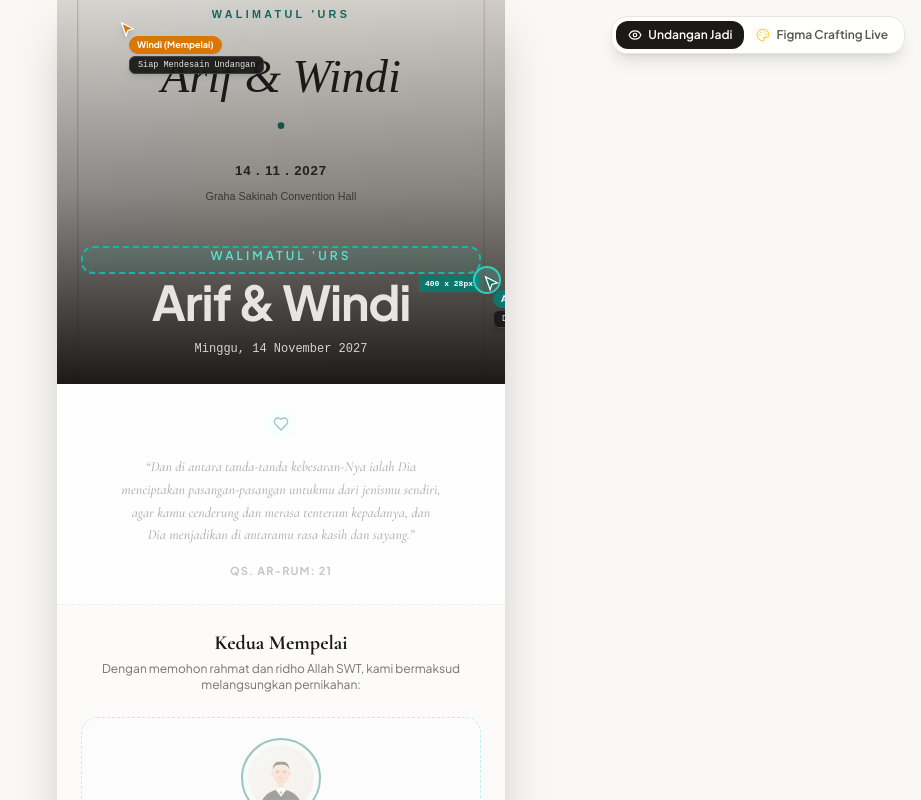
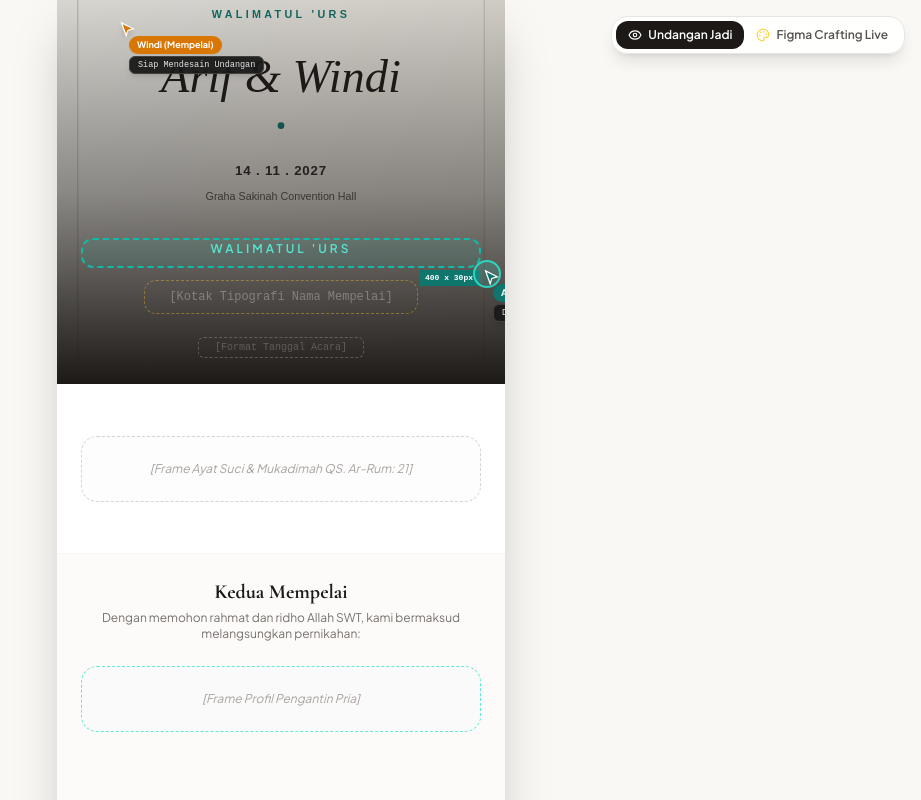
Before and after one commit to AhmadArifff/wedding-plan, a Next.js app in the folder apps/invite/: page /v/arif-windi in a window 1280 px wide. Both pictures are taken after a click on the button "Buka Undangan". Shown: the top 800 px of the page, without its empty margins (359-1280 px from the left). Built offline with nearby package versions, Linux system fonts and the light colour scheme.

Commit message:
feat(invitation): implement reactive typing, avatar zoom drops, icon reveals, CTA assembly, and QRIS snap across all elements in main invitation

```diff
--- a/apps/invite/src/app/v/[slug]/page.tsx
+++ b/apps/invite/src/app/v/[slug]/page.tsx
@@ -11,6 +11,7 @@ import {
   CheckCircle,
   Palette,
   Eye,
+  Sparkles,
 } from 'lucide-react';
 import {
   WaxSealEnvelopeCover,
@@ -34,6 +35,11 @@ export default function PublicInvitationPage() {
   const [craftingState, setCraftingState] = React.useState<CraftingState | null>(null);
   const mainContainerRef = React.useRef<HTMLElement | null>(null);
   const [wishes, setWishes] = React.useState<RsvpWish[]>(DUMMY_RSVP_WISHES);
+
+  // Helper status perakitan tiap elemen
+  const isDone = (id: string) =>
+    craftingState?.completedStepIds.includes(id) || craftingState?.isFinished || !craftingState;
+  const isActive = (id: string) => craftingState?.activeStepId === id;
   const [senderName, setSenderName] = React.useState('');
   const [senderMessage, setSenderMessage] = React.useState('');
   const [isWishSent, setIsWishSent] = React.useState(false);
@@ -176,56 +182,62 @@ export default function PublicInvitationPage() {
             />
             <div className="absolute inset-0 bg-gradient-to-t from-stone-900 via-stone-900/40 to-transparent flex flex-col justify-end p-6 text-white text-center">
               {/* Element 1: Walimatul 'Urs Header */}
-              <div data-craft-id="hero-header" className="relative min-h-[28px] flex items-center justify-center">
+              <div data-craft-id="hero-header" className="relative min-h-[30px] flex items-center justify-center">
+                {!isDone('hero-header') && !isActive('hero-header') ? (
+                  <div className="border border-dashed border-teal-400/40 rounded-lg px-4 py-1 text-[10px] uppercase font-mono tracking-widest text-teal-300/40 select-none">
+                    [Kotak Header Walimatul 'Urs]
+                  </div>
+                ) : (
                   <span className="text-xs uppercase tracking-[0.25em] text-teal-300 font-semibold mb-2">
-                  {craftingState?.activeStepId === 'hero-header' && craftingState.subPhase === 'typing'
+                    {isActive('hero-header') && craftingState?.subPhase === 'typing'
                       ? craftingState.typedText
-                    : craftingState?.completedStepIds.includes('hero-header') || !craftingState
-                    ? "Walimatul 'Urs"
-                    : craftingState?.activeStepId === 'hero-header' && craftingState.subPhase === 'settling'
-                    ? "[Kotak Header Walimatul 'Urs]"
                       : "Walimatul 'Urs"}
+                    {isActive('hero-header') && craftingState?.subPhase === 'typing' && (
+                      <span className="inline-block w-1.5 h-3 bg-teal-300 ml-1 animate-pulse" />
+                    )}
                   </span>
-                {craftingState?.activeStepId === 'hero-header' && craftingState.subPhase === 'typing' && (
-                  <span className="inline-block w-1.5 h-3 bg-teal-300 ml-1 animate-pulse" />
                 )}
               </div>
 
               {/* Element 2: Nama Mempelai Hero + Font Cormorant Garamond */}
-              <div data-craft-id="hero-names" className="relative min-h-[56px] flex items-center justify-center">
+              <div data-craft-id="hero-names" className="relative min-h-[58px] flex items-center justify-center">
+                {!isDone('hero-names') && !isActive('hero-names') ? (
+                  <div className="border border-dashed border-amber-400/40 rounded-xl px-6 py-2 text-xs font-mono text-stone-300/40 select-none">
+                    [Kotak Tipografi Nama Mempelai]
+                  </div>
+                ) : (
                   <h1
-                  className={`text-4xl sm:text-5xl font-bold tracking-tight transition-all duration-300 ${
-                    craftingState?.isSpecialFontActive || craftingState?.completedStepIds.includes('hero-names') || !craftingState
+                    className={`text-4xl sm:text-5xl font-bold tracking-tight transition-all duration-500 ${
+                      craftingState?.isSpecialFontActive || isDone('hero-names')
                         ? 'font-serif italic text-white'
                         : 'font-sans text-stone-200'
                     }`}
                   >
-                  {craftingState?.activeStepId === 'hero-names' && craftingState.subPhase === 'typing'
+                    {isActive('hero-names') && craftingState?.subPhase === 'typing'
                       ? craftingState.typedText
-                    : craftingState?.completedStepIds.includes('hero-names') || !craftingState
-                    ? `${DUMMY_INVITATION.groomNick} & ${DUMMY_INVITATION.brideNick}`
-                    : craftingState?.activeStepId === 'hero-names' && craftingState.subPhase === 'settling'
-                    ? "[Kotak Nama Mempelai]"
                       : `${DUMMY_INVITATION.groomNick} & ${DUMMY_INVITATION.brideNick}`}
+                    {isActive('hero-names') && craftingState?.subPhase === 'typing' && (
+                      <span className="inline-block w-2 h-8 bg-amber-400 ml-1 animate-pulse" />
+                    )}
                   </h1>
-                {craftingState?.activeStepId === 'hero-names' && craftingState.subPhase === 'typing' && (
-                  <span className="inline-block w-2 h-8 bg-amber-400 ml-1 animate-pulse" />
                 )}
               </div>
 
               {/* Element 3: Tanggal Akad & Resepsi */}
-              <div data-craft-id="hero-date" className="relative min-h-[22px] flex items-center justify-center mt-2">
+              <div data-craft-id="hero-date" className="relative min-h-[26px] flex items-center justify-center mt-2">
+                {!isDone('hero-date') && !isActive('hero-date') ? (
+                  <div className="border border-dashed border-stone-400/40 rounded-md px-4 py-0.5 text-[10px] font-mono text-stone-400/40 select-none">
+                    [Format Tanggal Acara]
+                  </div>
+                ) : (
                   <p className="text-xs text-stone-300 font-mono">
-                  {craftingState?.activeStepId === 'hero-date' && craftingState.subPhase === 'typing'
+                    {isActive('hero-date') && craftingState?.subPhase === 'typing'
                       ? craftingState.typedText
-                    : craftingState?.completedStepIds.includes('hero-date') || !craftingState
-                    ? "Minggu, 14 November 2027"
-                    : craftingState?.activeStepId === 'hero-date' && craftingState.subPhase === 'settling'
-                    ? "[Tanggal Akad & Resepsi]"
                       : "Minggu, 14 November 2027"}
+                    {isActive('hero-date') && craftingState?.subPhase === 'typing' && (
+                      <span className="inline-block w-1.5 h-3 bg-stone-300 ml-1 animate-pulse" />
+                    )}
                   </p>
-                {craftingState?.activeStepId === 'hero-date' && craftingState.subPhase === 'typing' && (
-                  <span className="inline-block w-1.5 h-3 bg-stone-300 ml-1 animate-pulse" />
                 )}
               </div>
             </div>
@@ -234,21 +246,33 @@ export default function PublicInvitationPage() {
           {/* Element 4: Ayat Suci & Mukadimah */}
           <section
             data-craft-id="verse-box"
-            className={`p-6 text-center space-y-4 border-b border-stone-100 transition-all duration-500 ${
-              craftingState && !craftingState.completedStepIds.includes('verse-box') && craftingState.activeStepId !== 'verse-box'
-                ? 'opacity-40 border-dashed border-stone-300 bg-stone-50/50'
-                : 'opacity-100'
-            }`}
+            className="p-6 text-center space-y-4 border-b border-stone-100 min-h-[170px] flex flex-col justify-center transition-all duration-500"
           >
-            <div className="w-8 h-8 rounded-full bg-teal-50 text-teal-800 flex items-center justify-center mx-auto">
+            {!isDone('verse-box') && !isActive('verse-box') ? (
+              <div className="border border-dashed border-stone-300 rounded-2xl p-6 text-stone-400 italic text-xs bg-stone-50/40 select-none">
+                [Frame Ayat Suci &amp; Mukadimah QS. Ar-Rum: 21]
+              </div>
+            ) : (
+              <div className="space-y-3">
+                {/* Heart Icon drops in with bounce */}
+                <div className="w-8 h-8 rounded-full bg-teal-50 text-teal-800 flex items-center justify-center mx-auto animate-in zoom-in-75 duration-300 shadow-xs">
                   <Heart className="w-4 h-4 text-teal-700" />
                 </div>
-            <p className="font-serif italic text-sm text-stone-700 leading-relaxed max-w-xs mx-auto">
-              &ldquo;Dan di antara tanda-tanda kebesaran-Nya ialah Dia menciptakan pasangan-pasangan untukmu dari jenismu sendiri, agar kamu cenderung dan merasa tenteram kepadanya, dan Dia menjadikan di antaramu rasa kasih dan sayang.&rdquo;
+                {/* Verse text types/reveals */}
+                <p className="font-serif italic text-sm text-stone-700 leading-relaxed max-w-xs mx-auto animate-in fade-in duration-300">
+                  &ldquo;{isActive('verse-box') && craftingState?.subPhase === 'typing'
+                    ? craftingState.typedText
+                    : 'Dan di antara tanda-tanda kebesaran-Nya ialah Dia menciptakan pasangan-pasangan untukmu dari jenismu sendiri, agar kamu cenderung dan merasa tenteram kepadanya, dan Dia menjadikan di antaramu rasa kasih dan sayang.'}&rdquo;
+                  {isActive('verse-box') && craftingState?.subPhase === 'typing' && (
+                    <span className="inline-block w-1.5 h-3.5 bg-teal-700 ml-0.5 animate-pulse" />
+                  )}
                 </p>
-            <span className="text-[11px] font-bold text-stone-500 uppercase tracking-widest block">
+                {/* Badge citation */}
+                <span className="text-[11px] font-bold text-stone-500 uppercase tracking-widest block animate-in slide-in-from-bottom-1 duration-300">
                   QS. AR-RUM: 21
                 </span>
+              </div>
+            )}
           </section>
 
           {/* Profil Kedua Mempelai */}
@@ -262,51 +286,69 @@ export default function PublicInvitationPage() {
 
             <div className="space-y-6">
               {/* Element 5: Pengantin Pria (Arif) */}
-              <div
-                data-craft-id="groom-card"
-                className={`bg-white p-5 rounded-2xl border transition-all duration-500 text-center shadow-xs ${
-                  craftingState && !craftingState.completedStepIds.includes('groom-card') && craftingState.activeStepId !== 'groom-card'
-                    ? 'opacity-40 border-dashed border-teal-300'
-                    : 'opacity-100 border-stone-200'
-                }`}
-              >
-                <div className="w-20 h-20 mx-auto rounded-full p-1 border-2 border-teal-700 bg-teal-50 mb-3">
+              <div data-craft-id="groom-card" className="min-h-[160px]">
+                {!isDone('groom-card') && !isActive('groom-card') ? (
+                  <div className="border border-dashed border-teal-300 rounded-2xl p-6 text-center text-xs text-stone-400 italic bg-stone-50/40 h-full flex items-center justify-center select-none">
+                    [Frame Profil Pengantin Pria]
+                  </div>
+                ) : (
+                  <div className="bg-white p-5 rounded-2xl border border-stone-200 text-center shadow-xs animate-in fade-in duration-300">
+                    {/* Avatar image drops with zoom */}
+                    <div className="w-20 h-20 mx-auto rounded-full p-1 border-2 border-teal-700 bg-teal-50 mb-3 animate-in zoom-in-75 duration-300 shadow-xs">
                       <img
                         src="/generated/avatar-groom.svg"
                         alt={DUMMY_INVITATION.groomFullName}
                         className="w-full h-full rounded-full object-cover"
                       />
                     </div>
+                    {/* Full Name types out */}
                     <h3 className="font-serif font-bold text-lg text-stone-900">
-                  {DUMMY_INVITATION.groomFullName}
+                      {isActive('groom-card') && craftingState?.subPhase === 'typing'
+                        ? craftingState.typedText
+                        : DUMMY_INVITATION.groomFullName}
+                      {isActive('groom-card') && craftingState?.subPhase === 'typing' && (
+                        <span className="inline-block w-1.5 h-4 bg-teal-700 ml-1 animate-pulse" />
+                      )}
                     </h3>
-                <p className="text-xs text-stone-500 mt-1">
+                    {/* Parents text slides up */}
+                    <p className="text-xs text-stone-500 mt-1 animate-in slide-in-from-bottom-2 duration-300">
                       {DUMMY_INVITATION.groomParents}
                     </p>
                   </div>
+                )}
+              </div>
 
               {/* Element 6: Pengantin Wanita (Windi) */}
-              <div
-                data-craft-id="bride-card"
-                className={`bg-white p-5 rounded-2xl border transition-all duration-500 text-center shadow-xs ${
-                  craftingState && !craftingState.completedStepIds.includes('bride-card') && craftingState.activeStepId !== 'bride-card'
-                    ? 'opacity-40 border-dashed border-amber-300'
-                    : 'opacity-100 border-stone-200'
-                }`}
-              >
-                <div className="w-20 h-20 mx-auto rounded-full p-1 border-2 border-amber-600 bg-amber-50 mb-3">
+              <div data-craft-id="bride-card" className="min-h-[160px]">
+                {!isDone('bride-card') && !isActive('bride-card') ? (
+                  <div className="border border-dashed border-amber-300 rounded-2xl p-6 text-center text-xs text-stone-400 italic bg-stone-50/40 h-full flex items-center justify-center select-none">
+                    [Frame Profil Pengantin Wanita]
+                  </div>
+                ) : (
+                  <div className="bg-white p-5 rounded-2xl border border-stone-200 text-center shadow-xs animate-in fade-in duration-300">
+                    {/* Avatar image drops with zoom */}
+                    <div className="w-20 h-20 mx-auto rounded-full p-1 border-2 border-amber-600 bg-amber-50 mb-3 animate-in zoom-in-75 duration-300 shadow-xs">
                       <img
                         src="/generated/avatar-bride.svg"
                         alt={DUMMY_INVITATION.brideFullName}
                         className="w-full h-full rounded-full object-cover"
                       />
                     </div>
+                    {/* Full Name types out */}
                     <h3 className="font-serif font-bold text-lg text-stone-900">
-                  {DUMMY_INVITATION.brideFullName}
+                      {isActive('bride-card') && craftingState?.subPhase === 'typing'
+                        ? craftingState.typedText
+                        : DUMMY_INVITATION.brideFullName}
+                      {isActive('bride-card') && craftingState?.subPhase === 'typing' && (
+                        <span className="inline-block w-1.5 h-4 bg-amber-600 ml-1 animate-pulse" />
+                      )}
                     </h3>
-                <p className="text-xs text-stone-500 mt-1">
+                    {/* Parents text slides up */}
+                    <p className="text-xs text-stone-500 mt-1 animate-in slide-in-from-bottom-2 duration-300">
                       {DUMMY_INVITATION.brideParents}
                     </p>
+                  </div>
+                )}
               </div>
             </div>
           </section>
@@ -322,21 +364,27 @@ export default function PublicInvitationPage() {
 
             <div className="space-y-4">
               {/* Element 7: Akad Nikah */}
-              <div
-                data-craft-id="agenda-akad"
-                className={`rounded-2xl p-4 border transition-all duration-500 space-y-2 ${
-                  craftingState && !craftingState.completedStepIds.includes('agenda-akad') && craftingState.activeStepId !== 'agenda-akad'
-                    ? 'opacity-40 border-dashed border-stone-300 bg-stone-50/50'
-                    : 'opacity-100 bg-stone-50 border-stone-200'
-                }`}
-              >
+              <div data-craft-id="agenda-akad" className="min-h-[110px]">
+                {!isDone('agenda-akad') && !isActive('agenda-akad') ? (
+                  <div className="border border-dashed border-stone-300 rounded-2xl p-5 text-center text-xs text-stone-400 italic bg-stone-50/40 h-full flex items-center justify-center select-none">
+                    [Frame Agenda Akad Nikah]
+                  </div>
+                ) : (
+                  <div className="bg-stone-50 rounded-2xl p-4 border border-stone-200 space-y-2 animate-in fade-in duration-300">
                     <div className="flex items-center justify-between">
-                  <span className="font-serif font-bold text-base text-stone-900">Akad Nikah</span>
-                  <span className="text-[11px] font-semibold px-2.5 py-0.5 rounded-full bg-teal-100 text-teal-800">
+                      <span className="font-serif font-bold text-base text-stone-900">
+                        {isActive('agenda-akad') && craftingState?.subPhase === 'typing'
+                          ? craftingState.typedText
+                          : 'Akad Nikah'}
+                        {isActive('agenda-akad') && craftingState?.subPhase === 'typing' && (
+                          <span className="inline-block w-1.5 h-3.5 bg-stone-700 ml-0.5 animate-pulse" />
+                        )}
+                      </span>
+                      <span className="text-[11px] font-semibold px-2.5 py-0.5 rounded-full bg-teal-100 text-teal-800 animate-in zoom-in-75 duration-200">
                         Khusus Keluarga
                       </span>
                     </div>
-                <div className="text-xs text-stone-600 space-y-1">
+                    <div className="text-xs text-stone-600 space-y-1 animate-in slide-in-from-bottom-1 duration-300">
                       <div className="flex items-center gap-1.5">
                         <Calendar className="w-3.5 h-3.5 text-stone-500" />
                         <span>Minggu, 14 November 2027</span>
@@ -351,23 +399,31 @@ export default function PublicInvitationPage() {
                       </div>
                     </div>
                   </div>
+                )}
+              </div>
 
               {/* Element 8: Resepsi Pernikahan */}
-              <div
-                data-craft-id="agenda-resepsi"
-                className={`rounded-2xl p-4 border transition-all duration-500 space-y-2 ${
-                  craftingState && !craftingState.completedStepIds.includes('agenda-resepsi') && craftingState.activeStepId !== 'agenda-resepsi'
-                    ? 'opacity-40 border-dashed border-amber-300 bg-amber-50/20'
-                    : 'opacity-100 bg-amber-50/50 border-amber-200'
-                }`}
-              >
+              <div data-craft-id="agenda-resepsi" className="min-h-[110px]">
+                {!isDone('agenda-resepsi') && !isActive('agenda-resepsi') ? (
+                  <div className="border border-dashed border-amber-300 rounded-2xl p-5 text-center text-xs text-stone-400 italic bg-amber-50/20 h-full flex items-center justify-center select-none">
+                    [Frame Agenda Resepsi Pernikahan]
+                  </div>
+                ) : (
+                  <div className="bg-amber-50/50 rounded-2xl p-4 border border-amber-200 space-y-2 animate-in fade-in duration-300">
                     <div className="flex items-center justify-between">
-                  <span className="font-serif font-bold text-base text-stone-900">Resepsi Pernikahan</span>
-                  <span className="text-[11px] font-semibold px-2.5 py-0.5 rounded-full bg-amber-100 text-amber-800">
+                      <span className="font-serif font-bold text-base text-stone-900">
+                        {isActive('agenda-resepsi') && craftingState?.subPhase === 'typing'
+                          ? craftingState.typedText
+                          : 'Resepsi Pernikahan'}
+                        {isActive('agenda-resepsi') && craftingState?.subPhase === 'typing' && (
+                          <span className="inline-block w-1.5 h-3.5 bg-amber-700 ml-0.5 animate-pulse" />
+                        )}
+                      </span>
+                      <span className="text-[11px] font-semibold px-2.5 py-0.5 rounded-full bg-amber-100 text-amber-800 animate-in zoom-in-75 duration-200">
                         Umum &amp; Kerabat
                       </span>
                     </div>
-                <div className="text-xs text-stone-600 space-y-1">
+                    <div className="text-xs text-stone-600 space-y-1 animate-in slide-in-from-bottom-1 duration-300">
                       <div className="flex items-center gap-1.5">
                         <Calendar className="w-3.5 h-3.5 text-stone-500" />
                         <span>Minggu, 14 November 2027</span>
@@ -382,23 +438,34 @@ export default function PublicInvitationPage() {
                       </div>
                     </div>
                   </div>
+                )}
+              </div>
 
               {/* Element 9: Tombol Buka Google Maps */}
-              <div data-craft-id="maps-button">
+              <div data-craft-id="maps-button" className="min-h-[44px]">
+                {!isDone('maps-button') && !isActive('maps-button') ? (
+                  <div className="border border-dashed border-stone-400 rounded-xl h-11 flex items-center justify-center text-xs text-stone-400 italic bg-stone-100/50 select-none">
+                    [Tombol Petunjuk Arah Google Maps]
+                  </div>
+                ) : (
                   <a
                     href={DUMMY_INVITATION.googleMapsUrl}
                     target="_blank"
                     rel="noreferrer"
-                  className="w-full min-h-[44px] inline-flex items-center justify-center gap-2 px-4 py-2.5 rounded-xl bg-stone-900 hover:bg-stone-800 text-white text-xs font-semibold shadow-xs transition-all active:scale-95"
+                    className="w-full min-h-[44px] inline-flex items-center justify-center gap-2 px-4 py-2.5 rounded-xl bg-stone-900 hover:bg-stone-800 text-white text-xs font-semibold shadow-xs transition-all active:scale-95 animate-in zoom-in-95 duration-200"
                   >
-                  <MapPin className="w-4 h-4 text-amber-400" />
+                    <MapPin className="w-4 h-4 text-amber-400 animate-in slide-in-from-left duration-200" />
                     <span>
-                    {craftingState?.activeStepId === 'maps-button' && craftingState.subPhase === 'typing'
+                      {isActive('maps-button') && craftingState?.subPhase === 'typing'
                         ? craftingState.typedText
                         : 'Petunjuk Arah Google Maps'}
                     </span>
-                  <ExternalLink className="w-3.5 h-3.5" />
+                    {isActive('maps-button') && craftingState?.subPhase === 'typing' && (
+                      <span className="inline-block w-1 h-3 bg-white ml-0.5 animate-pulse" />
+                    )}
+                    <ExternalLink className="w-3.5 h-3.5 animate-in slide-in-from-right duration-200" />
                   </a>
+                )}
               </div>
             </div>
           </section>
@@ -410,9 +477,14 @@ export default function PublicInvitationPage() {
             qrisHolderName="Arif &amp; Windi Wedding"
             bankCardCraftId="bank-card"
             qrisCardCraftId="qris-card"
+            isBankCrafted={isDone('bank-card')}
+            isBankActive={isActive('bank-card')}
+            isQrisCrafted={isDone('qris-card')}
+            isQrisActive={isActive('qris-card')}
+            subPhase={craftingState?.subPhase}
           />
 
-          {/* 5. RSVP Konfirmasi Kehadiran */}
+          {/* 5. RSVP Konfirmasi Kehadiran (Terkunci dengan informasi ramah saat proses crafting) */}
           <section className="p-6 border-t border-stone-100 bg-stone-50/70 space-y-4">
             <div className="text-center">
               <h2 className="text-xl font-serif font-bold text-stone-900">Konfirmasi Kehadiran</h2>
@@ -421,8 +493,16 @@ export default function PublicInvitationPage() {
               </p>
             </div>
 
-            {isRsvpSubmitted ? (
-              <div className="bg-emerald-50 border border-emerald-200 rounded-2xl p-4 text-center space-y-2">
+            {!isDone('qris-card') ? (
+              <div className="bg-teal-50 border border-teal-200 rounded-2xl p-4 text-center space-y-1.5 text-xs text-teal-800 animate-in fade-in select-none">
+                <Sparkles className="w-4 h-4 text-teal-600 mx-auto animate-pulse" />
+                <p className="font-semibold">Undangan Sedang Dirakit Langsung oleh Arif &amp; Windi</p>
+                <p className="text-[11px] text-teal-600">
+                  Formulir konfirmasi kehadiran dan buku tamu akan terbuka otomatis setelah desain selesai.
+                </p>
+              </div>
+            ) : isRsvpSubmitted ? (
+              <div className="bg-emerald-50 border border-emerald-200 rounded-2xl p-4 text-center space-y-2 animate-in zoom-in-95">
                 <CheckCircle className="w-6 h-6 text-emerald-600 mx-auto" />
                 <p className="text-xs font-bold text-emerald-800">
                   Terima kasih atas konfirmasi kehadiran Anda!
@@ -432,7 +512,7 @@ export default function PublicInvitationPage() {
                 </p>
               </div>
             ) : (
-              <form onSubmit={handleRsvpSubmit} className="space-y-3 bg-white p-4 rounded-2xl border border-stone-200">
+              <form onSubmit={handleRsvpSubmit} className="space-y-3 bg-white p-4 rounded-2xl border border-stone-200 animate-in fade-in duration-500">
                 <div>
                   <label className="text-xs font-semibold text-stone-700 block mb-1">Nama Lengkap</label>
                   <input
```
Also changed, not shown: packages/invitation-blocks/src/digital-envelope-block.tsx (+40 -2 lines), 1 other file (tests, documents, lock files or other folders). Lines whose indentation alone changed are shown as unchanged.
